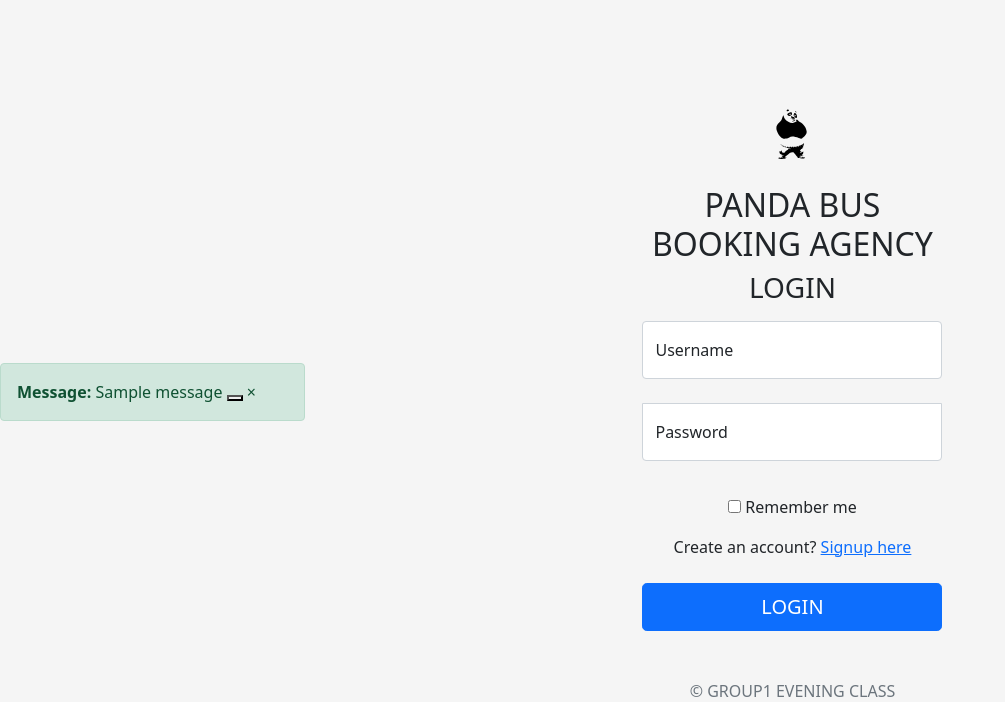
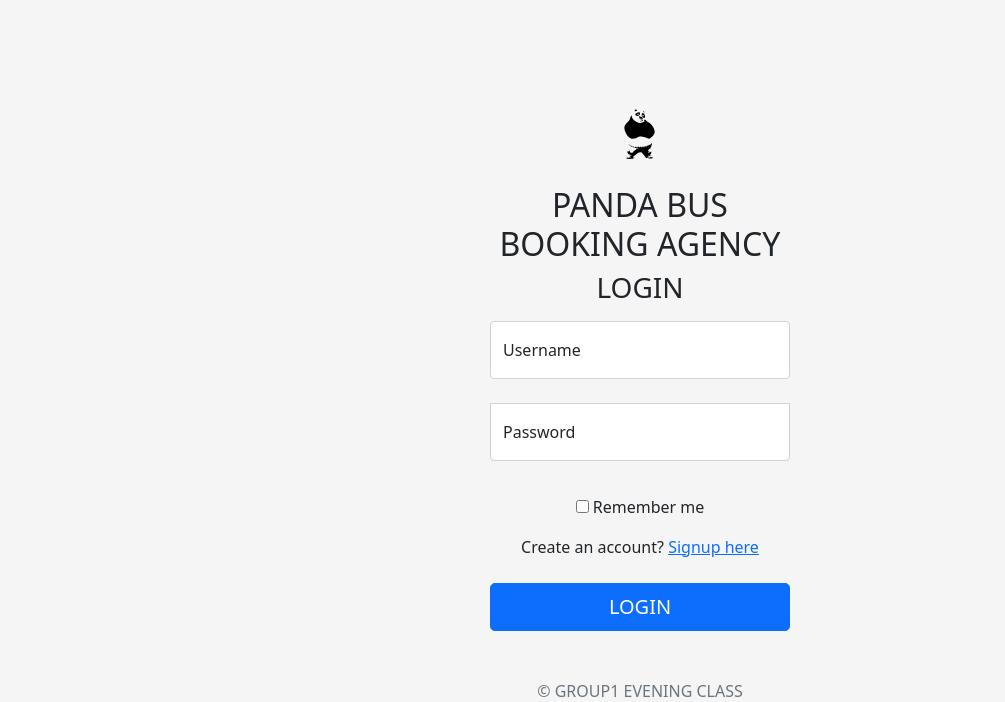
Before and after one commit to latrondav/panda, a Django app: page /login/ in a window 1280 px wide. Shown: the top 702 px of the page, without its empty margins (0-1005 px from the left). Run offline with Django 3.2, Linux system fonts and the light colour scheme; one stand-in notice (Sample message) is shown; some libraries are stand-ins or nearby versions.

Commit message:
alert mesage

```diff
--- a/spongebob/templates/login.html
+++ b/spongebob/templates/login.html
@@ -9,7 +9,15 @@
         {% load static %}
 
         <link href="{% static 'assets/dist/css/bootstrap.min.css' %}" rel="stylesheet">
-        <script src="{% static 'assets/dist/js/bootstrap.min.js' %}"></script>
+
+
+
+            {% if messages %}
+                {% for message in messages %}
+                <script> alert('{{message}}')</script>
+                {% endfor %}
+            {% endif %}
+
 
         <style>
             .bd-placeholder-img {
@@ -32,13 +40,7 @@
     <body class="text-center">
 
 
-        {% for message in messages %}
-        <div class="alert alert-{{ message.tags }} alert-dismissible fade show" role="alert">
-        <strong>Message:</strong> {{ message }}
-        <button type="button" class="close" data-dismiss="alert" aria-label="Close"></button>
-        <span aria-hidden="true">&times;</span>
-        </div>
-        {% endfor %}
+
 
 
 
@@ -79,6 +81,7 @@
             </form>
         </main>
 
+        <script src="{% static 'assets/dist/js/bootstrap.min.js' %}"></script>
 
     </body>
 </html>
--- a/spongebob/urls.py
+++ b/spongebob/urls.py
@@ -7,6 +7,7 @@ urlpatterns = [
     path('', views.home_page),
     path('signout/index/', views.home_page),
     path('login/', views.login_page),
+    path('login/log/', views.login_page),
     path('sign up/login/', views.login_page),
     path('sign up/', views.signup_page),
     path('sign up/index/', views.signup_page),
--- a/spongebob/views.py
+++ b/spongebob/views.py
@@ -32,7 +32,7 @@ def login_page(request):
             return render(request, "welcome.html", {'fname': fname})
         else:
             messages.error(request, "BAD CREDENTIALS")
-            return redirect('/')
+            return redirect('log/')
 
     return render(request, 'login.html')
 
```
